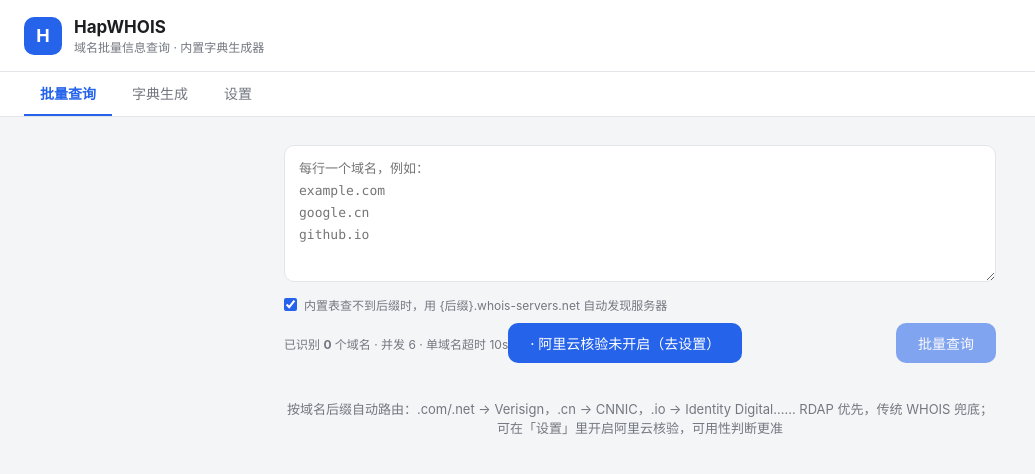
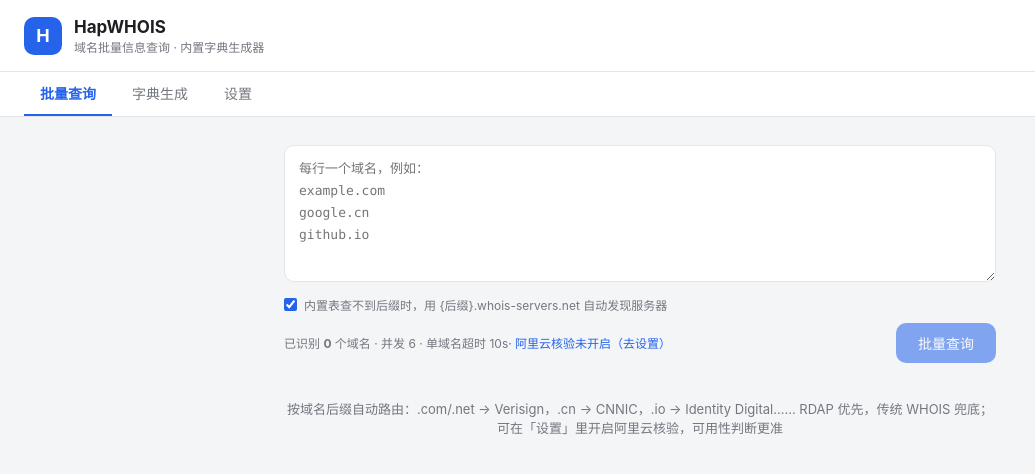
Before and after one commit to dardiao/HapWHOIS, a React (Vite) app: page / in a window 1280 px wide. Shown: the top 474 px of the page, without its empty margins (0-1035 px from the left). Built offline with nearby package versions, Linux system fonts and the light colour scheme.

Commit message:
ui: 修复查询页内嵌“去设置”链接按钮被全局按钮样式覆盖

```diff
--- a/src/styles.css
+++ b/src/styles.css
@@ -138,6 +138,22 @@ input {
 }
 
 .link-inline:hover {
+  text-decoration: underline;
+}
+
+.search-row button.link-inline {
+  height: auto;
+  padding: 0;
+  border: none;
+  border-radius: 0;
+  background: none;
+  color: var(--accent);
+  font-size: 12px;
+  font-weight: 400;
+}
+
+.search-row button.link-inline:hover {
+  background: none;
   text-decoration: underline;
 }
 
```
